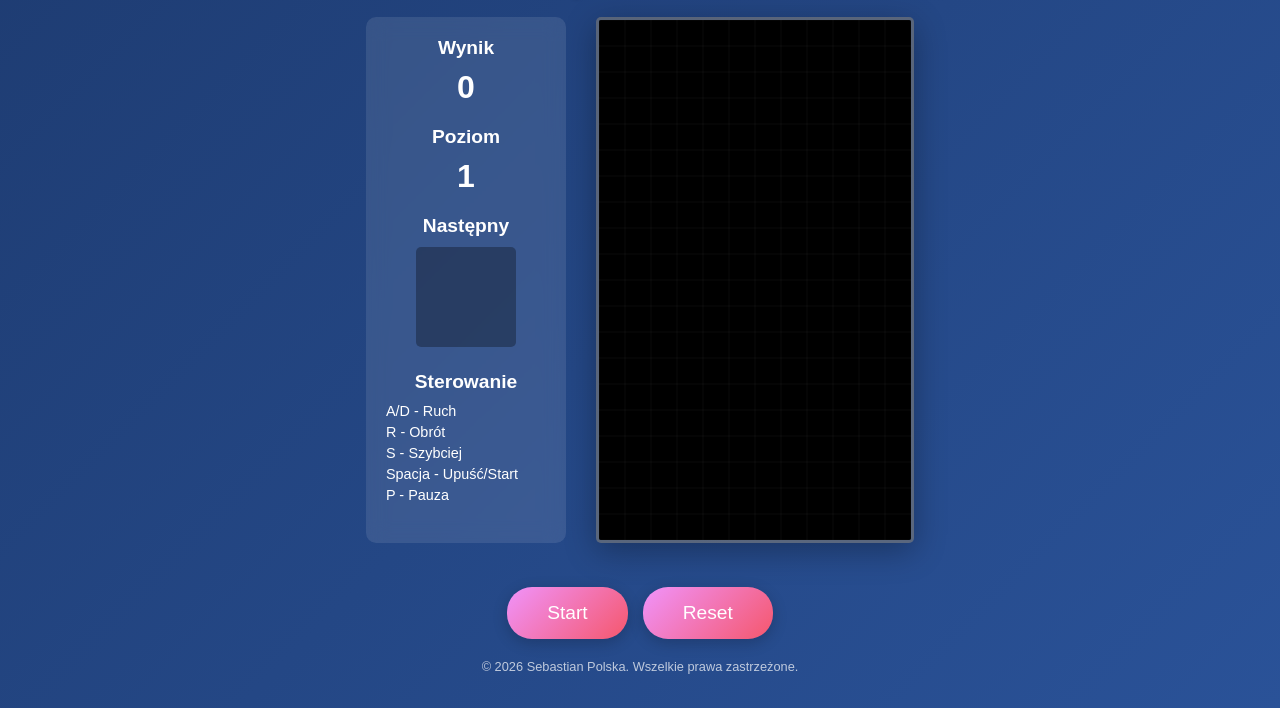
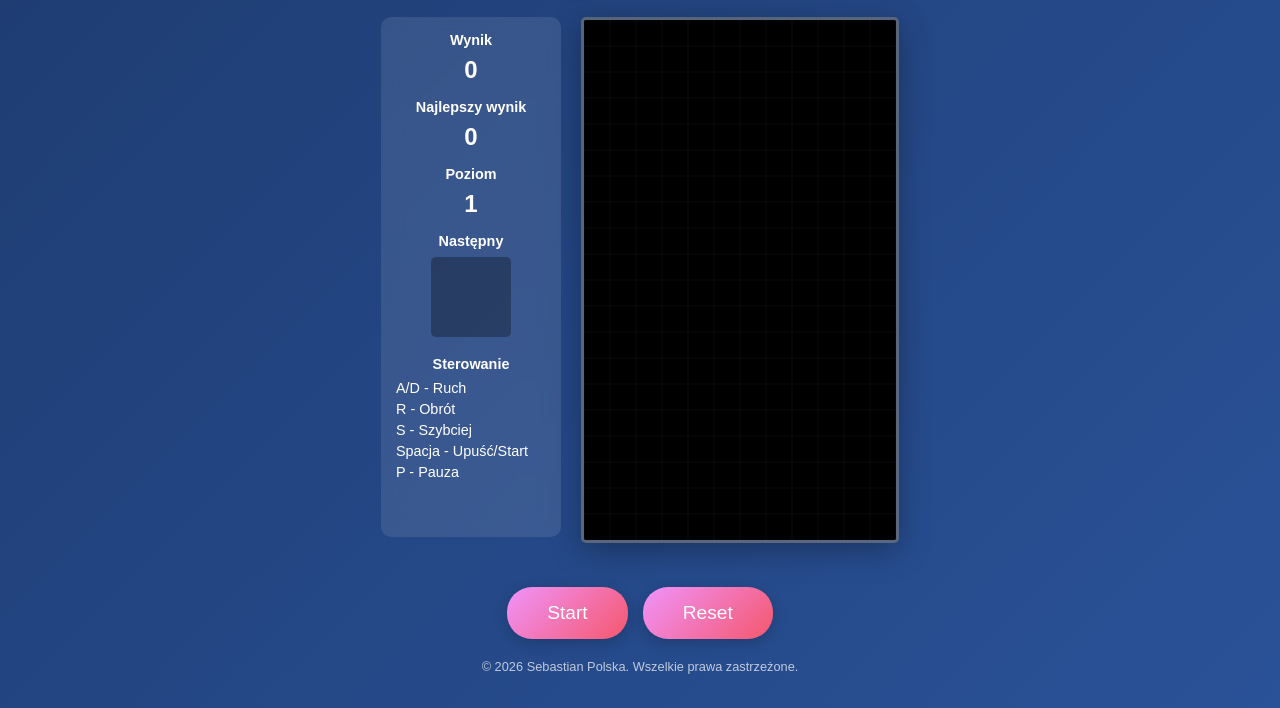
Before and after one commit to Sebastianpolska/klocek-pod-klockiem, a plain HTML site: page index.html in a window 1280 px wide. Shown: the part 92-800 px from the top of the page. Drawn offline with Linux system fonts and the light colour scheme.

Commit message:
Add files via upload

```diff
--- a/index.html
+++ b/index.html
@@ -17,13 +17,17 @@
 					<h3>Wynik</h3>
 					<p id="score">0</p>
 				</div>
+				<div class="high-score">
+					<h3>Najlepszy wynik</h3>
+					<p id="high-score">0</p>
+				</div>
 				<div class="level">
 					<h3>Poziom</h3>
 					<p id="level">1</p>
 				</div>
 				<div class="next-piece">
 					<h3>Następny</h3>
-					<canvas id="next" width="100" height="100"></canvas>
+					<canvas id="next" width="80" height="80"></canvas>
 				</div>
 				<div class="controls">
 					<h3>Sterowanie</h3>
--- a/script.js
+++ b/script.js
@@ -33,12 +33,13 @@ const context = canvas.getContext('2d');
 const nextCanvas = document.getElementById('next');
 const nextContext = nextCanvas.getContext('2d');
 const scoreElement = document.getElementById('score');
+const highScoreElement = document.getElementById('high-score');
 const levelElement = document.getElementById('level');
 const startBtn = document.getElementById('start-btn');
 const resetBtn = document.getElementById('reset-btn');
 
 context.scale(26, 26);
-nextContext.scale(20, 20);
+nextContext.scale(16, 16);
 
 const colors = [
 	null,
@@ -132,7 +133,6 @@ function collide(a, p) {
 			if (m[y][x] !== 0 && (a[y + o.y] && a[y + o.y][x + o.x]) !== 0) return true;
 	return false;
 }
-// aaaaaaaaa zara zdechne z tego głupiego kodu
 function arenaSweep() {
 	let rc = 0;
 	outer: for (let y = arena.length - 1; y > 0; --y) {
@@ -145,12 +145,17 @@ function arenaSweep() {
 	}
 	if (rc > 0) {
 		player.score += rc * 10 * rc;
-		player.level = Math.min(MAX_LEVEL, Math.floor(player.score / 100) + 1);
+		player.level = Math.floor(player.score / 100) + 1;
 		scoreElement.innerText = player.score;
 		levelElement.innerText = player.level;
+		if (player.score > highScore) {
+			highScore = player.score;
+			highScoreElement.innerText = highScore;
+			localStorage.setItem('kpkHighScore', highScore);
+		}
 		dropInterval = Math.max(100, 1000 - (player.level - 1) * 100);
 	}
-}// superowa funkcja ktura sie psuje co 0.000000000000000001 sekundy
+}
 
 function playerReset() {
 	if (nextPiece === null) nextPiece = createPiece(pieces[pieces.length * Math.random() | 0]);
@@ -215,6 +220,8 @@ function playerHardDrop() {
 let dropCounter = 0, dropInterval = 1000, lastTime = 0, isPaused = true, gameOver = false, nextPiece = null;
 const arena = Array(20).fill().map(() => Array(12).fill(0));
 const player = {pos: {x: 0, y: 0}, matrix: null, score: 0, level: 1};
+let highScore = localStorage.getItem('kpkHighScore') || 0;
+highScoreElement.innerText = highScore;
 
 function update(t = 0) {
 	if (isPaused) {
@@ -273,6 +280,7 @@ function resetGame() {
 	player.level = 1;
 	scoreElement.innerText = player.score;
 	levelElement.innerText = player.level;
+	highScoreElement.innerText = highScore;
 	dropInterval = 1000;
 	gameOver = false;
 	isPaused = true;
--- a/style.css
+++ b/style.css
@@ -28,31 +28,35 @@ h1 {
 	align-items: flex-start;
 	margin-bottom: 40px;
 	position: relative;
-	padding-left: 230px;
+	padding-left: 200px;
 }
 .info-panel {
 	background: rgba(255, 255, 255, 0.1);
 	backdrop-filter: blur(10px);
-	padding: 20px;
+	padding: 15px;
 	border-radius: 10px;
-	min-width: 200px;
+	min-width: 180px;
 	position: absolute;
 	left: 0;
+	height: 520px;
+	overflow-y: auto;
 }
-.score, .level, .next-piece, .controls {
-	margin-bottom: 20px;
+.score, .high-score, .level, .next-piece, .controls {
+	margin-bottom: 15px;
 }
-.score h3, .level h3, .next-piece h3, .controls h3 {
-	font-size: 1.2rem;
-	margin-bottom: 10px;
+.score h3, .high-score h3, .level h3, .next-piece h3, .controls h3 {
+	font-size: 0.9rem;
+	margin-bottom: 8px;
 }
-.score p, .level p {
-	font-size: 2rem;
+.score p, .high-score p, .level p {
+	font-size: 1.5rem;
 	font-weight: bold;
 }
 #next {
 	background: rgba(0, 0, 0, 0.3);
 	border-radius: 5px;
+	width: 80px;
+	height: 80px;
 }
 .controls p {
 	font-size: 0.9rem;
```
Also changed, not shown: 1 other file.
